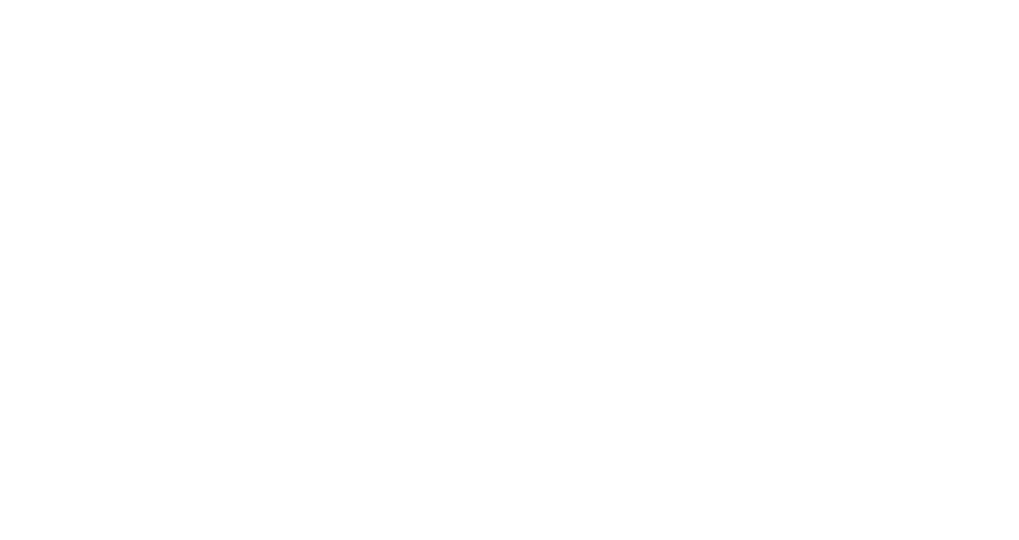
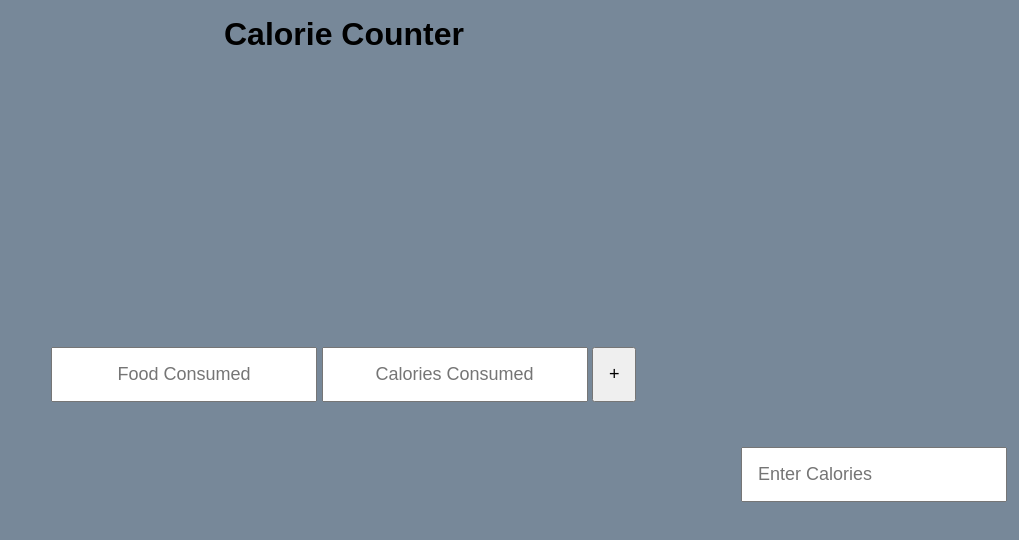
Before and after one commit to DanielLSilva70/calorie-counter, a website: page client/index.html in a window 1280 px wide. Shown: the whole page, without its empty margins (261-1280 px from the left). Drawn offline with Linux system fonts and the light colour scheme.

Commit message:
kinda works

```diff
--- a/client/index.html
+++ b/client/index.html
@@ -5,8 +5,47 @@
     <meta http-equiv="X-UA-Compatible" content="IE=edge">
     <meta name="viewport" content="width=device-width, initial-scale=1.0">
     <title>Calorie Counter</title>
+    <link rel="stylesheet" href="styles.css">
 </head>
+<h1>Calorie Counter</h1>
 <body>
+<main>
 
+
+    <form>
+        <input
+        type="text"
+        id="food"
+        placeholder="Food Consumed"
+        autocomplete="off"
+        required/>
+
+
+        <input
+        type="text"
+        id="calories"
+        placeholder="Calories Consumed"
+        autocomplete="off"
+        required/>
+
+        <button id="add">+</button>
+
+        <input
+        type="text"
+        id="entry"
+        placeholder="Enter Calories"
+        autocomplete="off"/>
+
+
+
+
+    </form>
+
+
+
+</main>
+
+    <script src="index.js">
+    </script>
 </body>
 </html>
--- a/client/index.js
+++ b/client/index.js
@@ -1 +1,16 @@
-const baseURL = `http://localhost:5050/api/`
+function addFood (event) {
+    event.preventDefault()
+
+    let inputField = document.querySelector('input')
+
+    foodEntry.textContent = inputField.value;
+    foodEntry.addEventlistner('click', addFood)
+
+    food.appendChild(foodEntry)
+
+    foodEntry.textContent = inputField.value;
+    food.appendChild(foodEntry)
+    let list = document.createElement('ul')
+    list.appendChild(food)
+    inputField = "";
+}
--- /dev/null
+++ b/client/styles.css
@@ -0,0 +1,46 @@
+body {
+    align-items: center;
+    height: 60vh;
+    display: flex;
+    justify-content: space-around;
+    flex-direction: column;
+    font-family: sans-serif;
+    background-color: lightslategray;
+}
+
+#food {
+    padding: 15px;
+    font-size: large;
+    text-align: center;
+    position: relative;
+    left: 100px;
+}
+
+#calories {
+ padding: 15px;
+ font-size: large;
+ text-align: center;
+ position: relative;
+ left: 100px;
+}
+
+#add {
+    padding: 15px;
+    font-size: large;
+    position: relative;
+    left: 100px;
+}
+
+ #entry {
+    padding: 15px;
+    font-size: large;
+    position: relative;
+    top: 100px;
+    left: 200px;
+}
+
+h1 {
+    position: relative;
+    bottom: 100px;
+    right: 35px;
+}
--- a/server/controller.js
+++ b/server/controller.js
@@ -50,6 +50,7 @@ const updatefood = (req, res) => {
     foodConsumed.splice(index, 1, itemToAddToList)
     res.json({ foodConsumed })
 }
+
 module.exports = {
     getCalories,
     getFood,
```
Also changed, not shown: client/styless.css (deleted).
